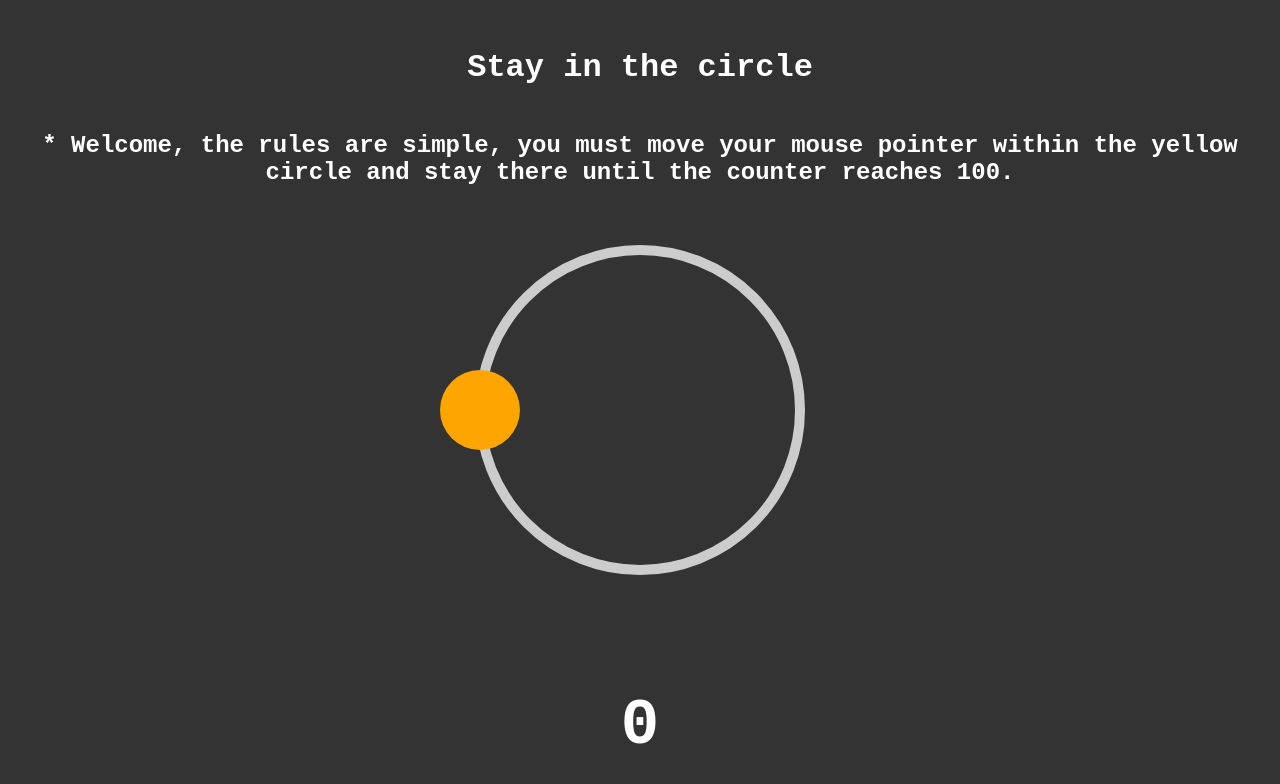
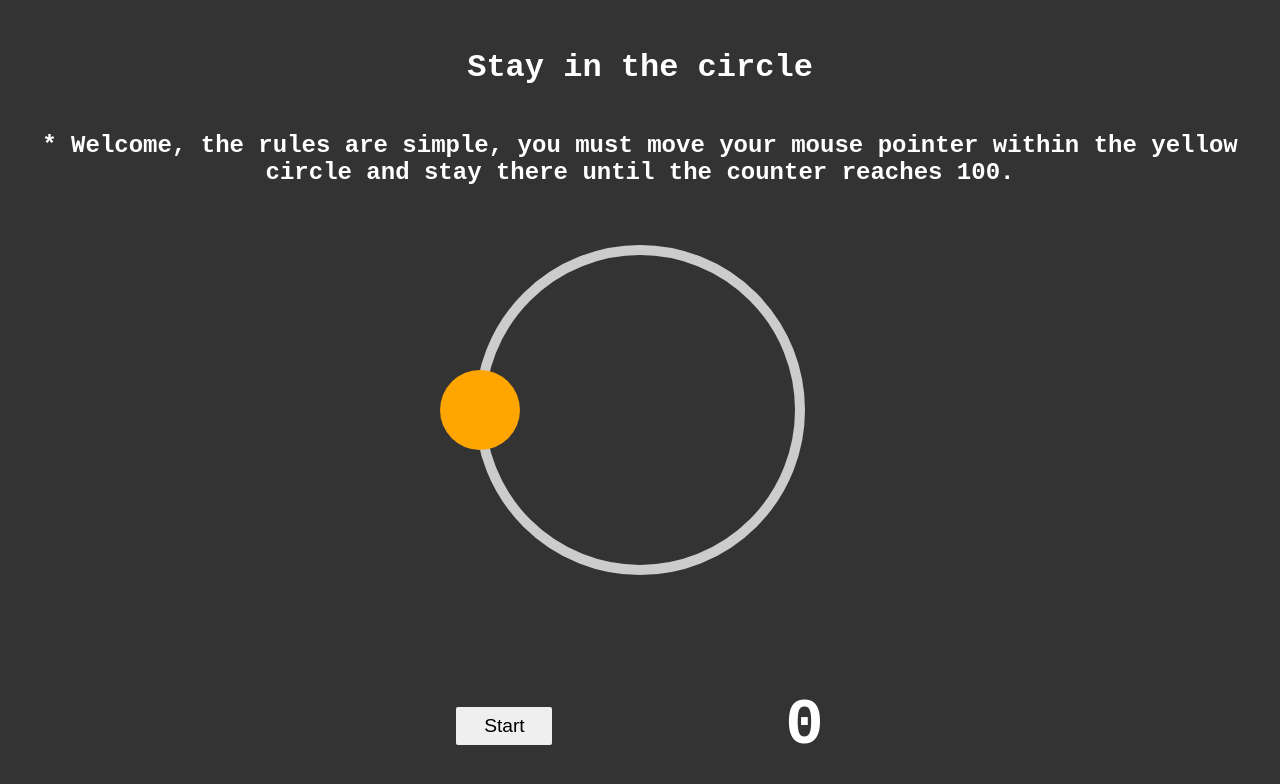
Before and after one commit to jonthedev/stay-in-the-circle, a React (Vite) app: page / in a window 1280 px wide. Shown: the top 784 px of the page. Built offline with nearby package versions, Linux system fonts and the light colour scheme.

Commit message:
created button component to start/stop game, added styling for controls and count, setGameStatus function

```diff
--- a/src/App.js
+++ b/src/App.js
@@ -1,11 +1,24 @@
 import React, { Component } from "react";
 import "./style.css";
+import Circle from "./components/Circle";
+import Controller from "./components/Controller";
+import ButtonStart from "./components/ButtonStart";
 
 class App extends Component {
   constructor() {
     super();
-    this.state = {};
+    this.state = {
+      gameStatus: false,
+      count: 0,
+    };
   }
+
+  setGameStatus = () => {
+    this.setState(prevState => ({
+      gameStatus: !prevState.gameStatus,
+    }));
+  };
+
   render() {
     return (
       <div className="container">
@@ -14,17 +27,14 @@ class App extends Component {
           * Welcome, the rules are simple, you must move your mouse pointer
           within the yellow circle and stay there until the counter reaches 100.
         </p>
-        <svg viewBox="0,0 10,10" width="400px" height="400px">
-          <path
-            className="track"
-            fill="none"
-            strokeWidth="0.25"
-            d="M 5 5 m -4, 0 a 4,4 0 1,0 8,0 a 4,4 0 1,0 -8,0"
+        <Circle />
+        <div className="control">
+          <ButtonStart
+            setGameStatus={this.setGameStatus}
+            gameStatus={this.state.gameStatus}
           />
-
-          <circle className="marker" r="1" fill="orange"></circle>
-        </svg>
-        <span className="counter">0</span>
+          <span className="count">{this.state.count}</span>
+        </div>
       </div>
     );
   }
--- /dev/null
+++ b/src/components/ButtonStart.js
@@ -0,0 +1,11 @@
+import React from "react";
+
+const ButtonStart = props => {
+  return (
+    <button onClick={() => props.setGameStatus()}>
+      {props.gameStatus ? "Stop" : "Start"}
+    </button>
+  );
+};
+
+export default ButtonStart;
--- /dev/null
+++ b/src/components/Circle.js
@@ -0,0 +1,17 @@
+import React from "react";
+
+const Circle = props => {
+  return (
+    <svg viewBox="0,0 10,10" width="400px" height="400px">
+      <path
+        className="track"
+        fill="none"
+        strokeWidth="0.25"
+        d="M 5 5 m -4, 0 a 4,4 0 1,0 8,0 a 4,4 0 1,0 -8,0"
+      />
+      <circle className="marker" r="1" fill="orange"></circle>
+    </svg>
+  );
+};
+
+export default Circle;
--- /dev/null
+++ b/src/components/Controller.js
@@ -0,0 +1,11 @@
+import React from "react";
+
+const Controller = () => {
+  return (
+    <div className="control">
+      <button>Start Game</button>
+    </div>
+  );
+};
+
+export default Controller;
--- a/src/style.css
+++ b/src/style.css
@@ -20,6 +20,7 @@ body {
 p {
   font-size: 1.5em;
 }
+/*** CIRCLE & ANIMATION */
 
 .track {
   stroke: #ccc;
@@ -38,13 +39,30 @@ svg {
   margin-bottom: 5em;
 }
 
-.counter {
-  font-size: 4em;
-}
-
 @keyframes move {
   100% {
     motion-offset: 100%;
     offset-distance: 100%;
   }
 }
+
+/*** CONTROLS ***/
+.control {
+  display: flex;
+  justify-content: space-between;
+  align-items: center;
+  width: 30%;
+}
+
+.control button {
+  height: 2em;
+  width: 5em;
+  border-radius: 2px;
+  border: none;
+  cursor: pointer;
+  font-size: 1.2em;
+}
+
+.count {
+  font-size: 4em;
+}
```
Also changed, not shown: src/components/Count.js (added), 4 other files (tests, documents, lock files or other folders).
